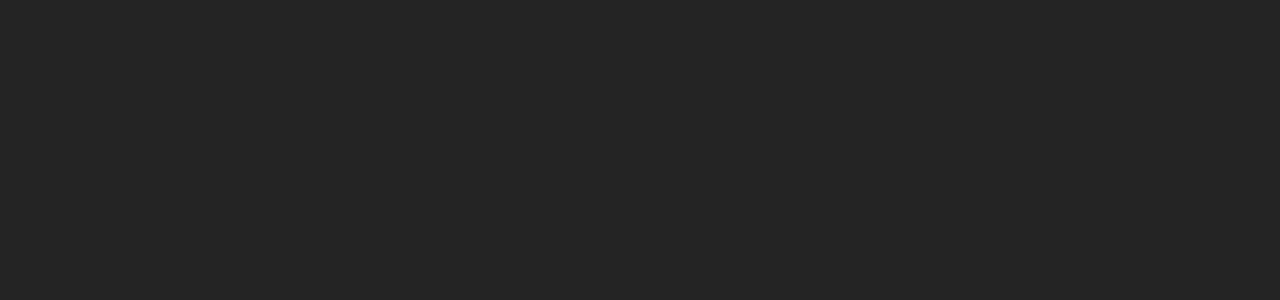
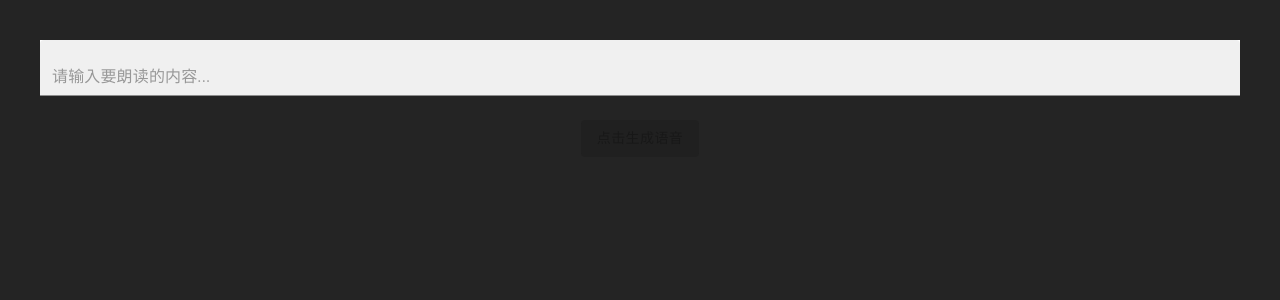
Before and after one commit to 1k2222/life-helper-frontend, a React (Vite) app: page /cantonese_pronouncer in a window 1280 px wide. Before the commit this address had no page. Shown: the top 300 px of the page. Built offline with nearby package versions, Linux system fonts and the light colour scheme.

Commit message:
feat: Cantonese pronouncer & study newest EnglishPod.

```diff
--- a/src/App.jsx
+++ b/src/App.jsx
@@ -7,6 +7,7 @@
 import EnglishPlayer from "./components/EnglishPlayer.jsx";
 import RadioIcon from "@mui/icons-material/Radio";
 import {useNavigate} from "react-router";
+import RecordVoiceOverIcon from '@mui/icons-material/RecordVoiceOver';
 
 function App() {
     const navigate = useNavigate();
@@ -20,6 +21,14 @@
                     <p>英语学习</p>
                 </Button>
             </Grid>
+            <Grid size={4}>
+                <Button onClick={() => {
+                    navigate('/cantonese_pronouncer')
+                }}>
+                    <RecordVoiceOverIcon/>
+                    <p>粤语朗读</p>
+                </Button>
+            </Grid>
         </Grid>
     )
 }
--- /dev/null
+++ b/src/components/CantonesePronouncer.jsx
@@ -0,0 +1,77 @@
+import {Box, Button, CircularProgress, Grid, TextField} from "@mui/material";
+import {useState} from "react";
+import axios from "axios";
+
+export default function CantonesePronouncer() {
+    const [status, setStatus] = useState(0)
+    const [text, setText] = useState("")
+    const [audioContent, setAudioContent] = useState(null)
+    const [buttonEnabled, setButtonEnabled] = useState(false)
+    const generate = () => {
+        setStatus(1)
+        axios.post('/api/pronounce_cantonese', {
+            text: text
+        }, {
+            responseType: "blob"
+        }).then((resp) => {
+            setStatus(0)
+            setAudioContent(resp.data)
+            console.log(resp.data)
+        }).catch((error) => {
+            setStatus(2)
+            console.log("Pronounce Cantonese Failed, error: ", error)
+        })
+    }
+    const showProgressBar = () => {
+        if (status === 1) {
+            return (
+                <>
+                    <Grid container size={6} sx={{alignItems: "center", justifyContent: "flex-end"}}>
+                        <CircularProgress/>
+                    </Grid>
+                    <Grid container size={6} sx={{alignItems: "center", justifyContent: "flex-start"}}>
+                        生成中...
+                    </Grid>
+                </>
+            )
+        } else if (status === 2) {
+            return (
+                <Grid container size={12} sx={{alignItems: "center", justifyContent: "center"}}>
+                    生成失败，请重试
+                </Grid>
+            )
+        }
+        return null
+    }
+    const showAudio = () => {
+        if (!audioContent) {
+            return null
+        }
+        return (
+            <audio controls>
+                <source src={URL.createObjectURL(audioContent)} type="audio/aac"/>
+            </audio>
+        )
+
+    }
+    return (
+        <Grid container sx={{justifyContent: "center"}} spacing={3}>
+            <Grid size={12}>
+                <TextField fullWidth placeholder="请输入要朗读的内容..." multiline variant="filled"
+                           onChange={(e) => {
+                               setButtonEnabled(e.target.value.trim().length > 0)
+                               setText(e.target.value)
+                           }}
+                           sx={{backgroundColor: "white"}}/>
+            </Grid>
+            <Grid size={12}>
+                <Button onClick={generate} disabled={!buttonEnabled} variant="contained"
+                        sx={{alignItems: "center"}}>点击生成语音</Button>
+            </Grid>
+            {showProgressBar()}
+            <Grid size={12}>
+                {showAudio()}
+            </Grid>
+        </Grid>
+    )
+}
--- a/src/components/EnglishPlayer.jsx
+++ b/src/components/EnglishPlayer.jsx
@@ -1,5 +1,6 @@
 import PlayArrowIcon from '@mui/icons-material/PlayArrow';
 import StopIcon from '@mui/icons-material/Stop';
+import ReviewsIcon from '@mui/icons-material/Reviews';
 import {axiosInstance} from "../utils/network.jsx";
 import {useEffect, useState} from "react";
 import {Alert, Box, Button, Container, Grid, Snackbar} from "@mui/material";
@@ -13,14 +14,45 @@
             setStatus(response)
         })
     }, []);
-    const clickHandler = () => {
-        const url = status.is_playing ? "/api/english_player/stop" : "/api/english_player/start"
-        axiosInstance.post(url).then(() => {
-            location.reload()
-        })
-    }
     if (!status) {
         return <></>
+    }
+    const showButton = () => {
+        if (status.is_playing) {
+            return (
+                <Container>
+                    <Button onClick={() => {
+                        axiosInstance.post("/api/english_player/stop").then(() => {
+                            location.reload()
+                        })
+                    }}>
+                        <StopIcon/>
+                        <p>停止播放英语</p>
+                    </Button>
+                </Container>
+            )
+        } else {
+            return (
+                <Container>
+                    <Button onClick={() => {
+                        axiosInstance.post("/api/english_player/start_newest").then(() => {
+                            location.reload()
+                        })
+                    }}>
+                        <PlayArrowIcon/>
+                        <p>循环播放最新课程</p>
+                    </Button>
+                    <Button onClick={() => {
+                        axiosInstance.post("/api/english_player/start").then(() => {
+                            location.reload()
+                        })
+                    }}>
+                        <ReviewsIcon/>
+                        <p>复习旧课程</p>
+                    </Button>
+                </Container>
+            )
+        }
     }
     const showAlert = (severity, message) => {
         setAlertConfig({
@@ -38,12 +70,7 @@
     }
     return (
         <Box>
-            <Container>
-                <Button onClick={clickHandler}>
-                    {status.is_playing ? <StopIcon/> : <PlayArrowIcon/>}
-                    <p>{status.is_playing ? "停止播放英语" : "播放英语"}</p>
-                </Button>
-            </Container>
+            {showButton()}
             <Container>
                 学习进度: {<input type="number"
                                   disabled={status.is_playing}
--- a/src/main.jsx
+++ b/src/main.jsx
@@ -4,6 +4,7 @@
 import App from './App.jsx'
 import {BrowserRouter, Route, Routes} from "react-router";
 import EnglishPlayer from "./components/EnglishPlayer.jsx";
+import CantonesePronouncer from "./components/CantonesePronouncer.jsx";
 
 createRoot(document.getElementById('root')).render(
     <StrictMode>
@@ -11,6 +12,7 @@
             <Routes>
                 <Route path="/" element={<App/>}/>
                 <Route path="/english_study" element={<EnglishPlayer/>}/>
+                <Route path="/cantonese_pronouncer" element={<CantonesePronouncer/>}/>
             </Routes>
         </BrowserRouter>
     </StrictMode>,
```
